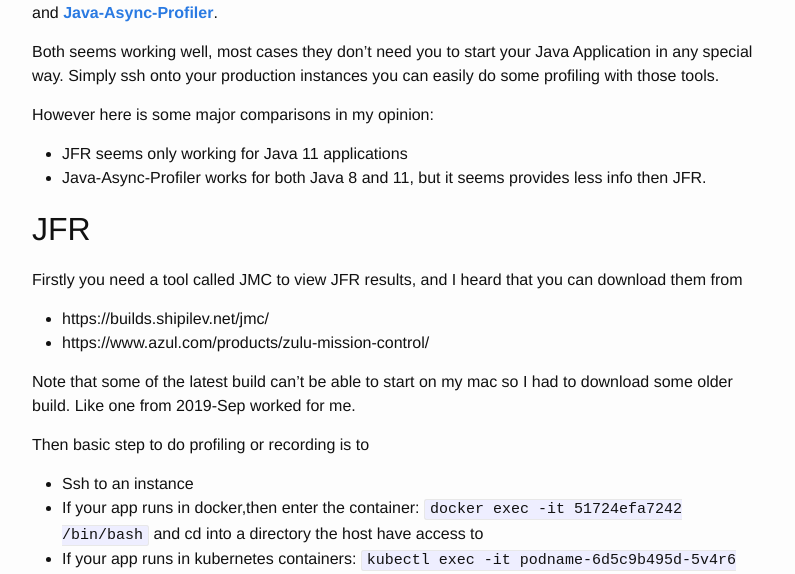
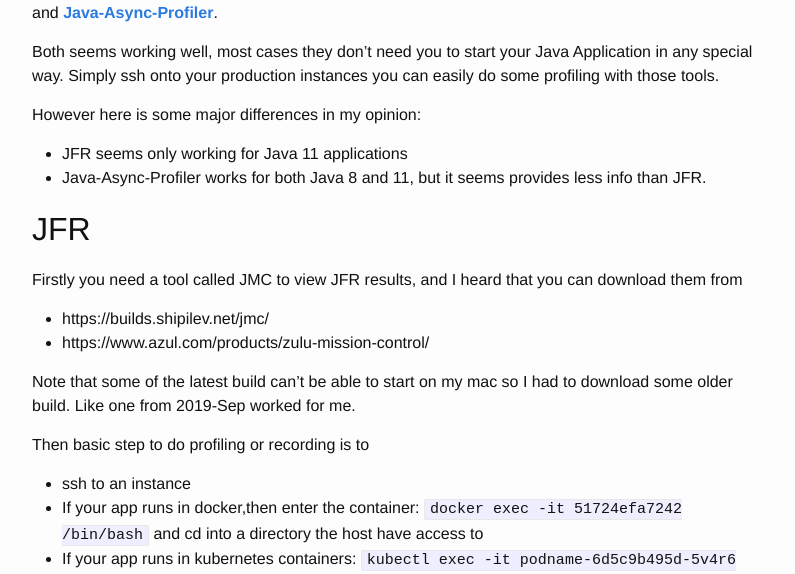
Before and after one commit to liufuyang/liufuyang.github.io, a Jekyll site: the page built from _posts/2019-11-02-java-profiler.markdown, in a window 1280 px wide and 900 px high, scrolled down 219 px. Shown: the part 154-728 px from the top of the window, without its empty margins (238-1033 px from the left). Built offline with Jekyll 4.4.1, drawn with Linux system fonts in a browser that asks for light colours; comment, search, counter and statistics services are not loaded; some of the changed text lies outside the part shown.

Commit message:
Minor fixup

```diff
--- a/_posts/2019-11-02-java-profiler.markdown
+++ b/_posts/2019-11-02-java-profiler.markdown
@@ -19,9 +19,9 @@ to start your Java Application in any special way. Simply
 ssh onto your production instances you can easily do some
 profiling with those tools.
 
-However here is some major comparisons in my opinion:
+However here is some major differences in my opinion:
 * JFR seems only working for Java 11 applications
-* Java-Async-Profiler works for both Java 8 and 11, but it seems provides less info then JFR.
+* Java-Async-Profiler works for both Java 8 and 11, but it seems provides less info than JFR.
 
 ## JFR
 Firstly you need a tool called JMC to view JFR results, and I
@@ -35,7 +35,8 @@ start on my mac so I had to download some older build.
 Like one from 2019-Sep worked for me.
 
 Then basic step to do profiling or recording is to
-- Ssh to an instance
+
+- ssh to an instance
 - If your app runs in docker,then enter the container: `docker exec -it 51724efa7242 /bin/bash` and cd into
 a directory the host have access to
 - If your app runs in kubernetes containers:
```
Also changed, not shown: other parts of _posts/2019-11-02-java-profiler.markdown (+3 -3 lines).
